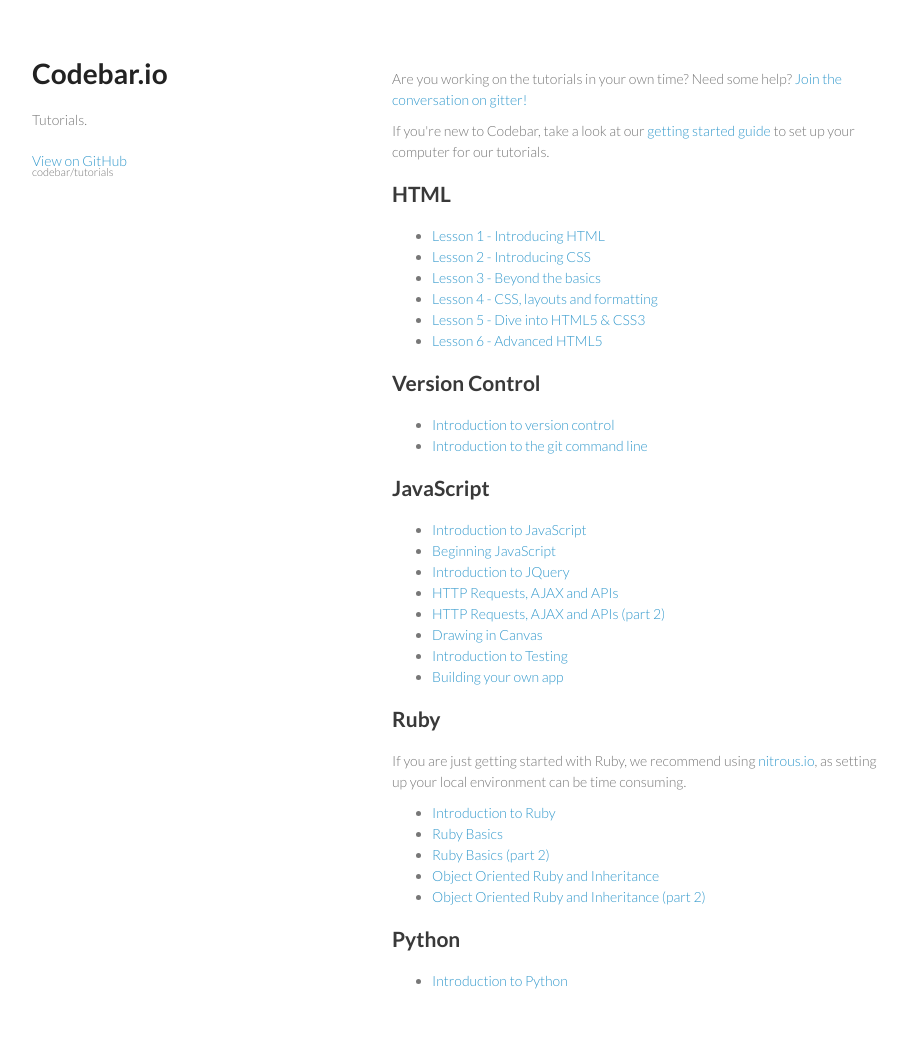
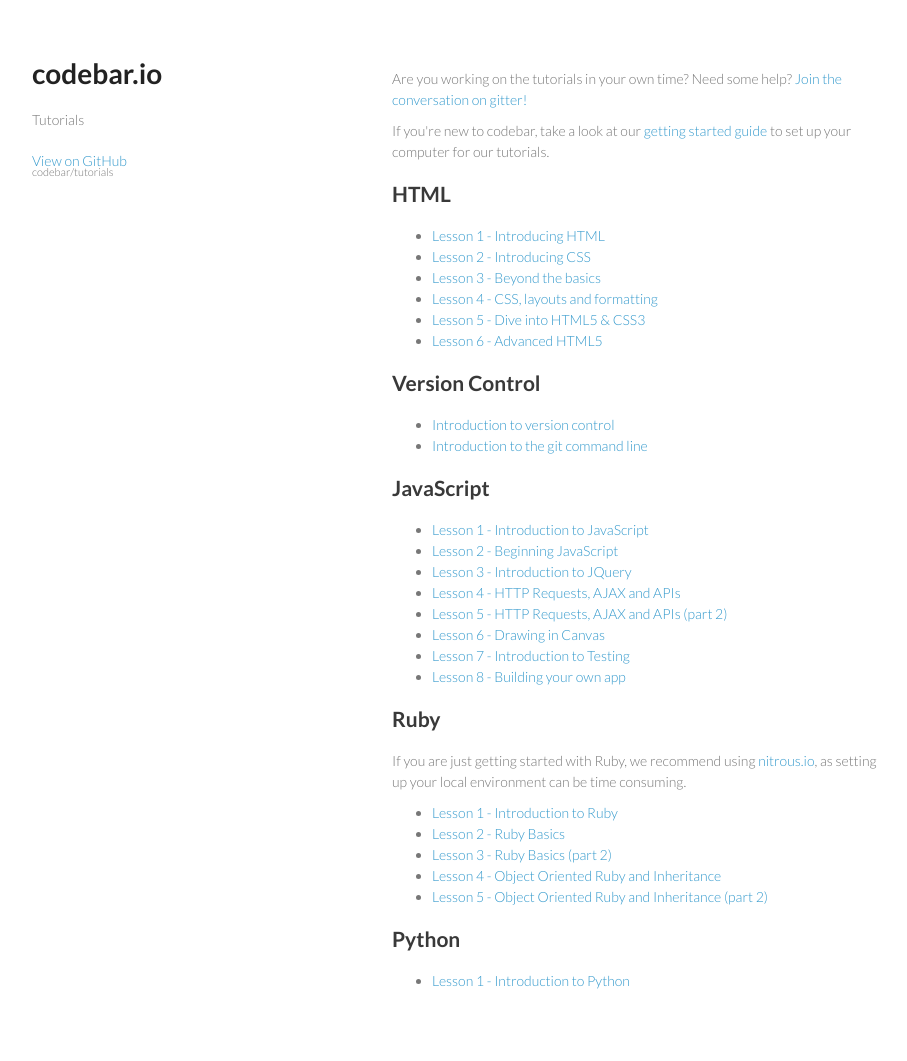
Before and after one commit to codebar/tutorials, a Jekyll site: the page index.html, which Jekyll copies as it is, in a window 1280 px wide. Shown: the whole page, without its empty margins (178-1085 px from the left). Built offline with Jekyll 4.4.1, drawn with Linux system fonts in a browser that asks for light colours; Markdown is read by kramdown in place of the engine named in the settings.

Commit message:
adding lesson numbers to js, ruby, python tutorials so it's easier to identify them and pair people up

```diff
--- a/index.html
+++ b/index.html
@@ -3,7 +3,7 @@
   <head>
     <meta charset="utf-8">
     <meta http-equiv="X-UA-Compatible" content="chrome=1">
-    <title>Codebar.io - Tutorials by codebar</title>
+    <title>codebar.io - Tutorials by codebar</title>
 
     <link rel="stylesheet" href="stylesheets/styles.css">
     <link rel="stylesheet" href="stylesheets/custom.css">
@@ -16,15 +16,15 @@
   <body>
     <div class="wrapper">
       <header>
-        <h1>Codebar.io</h1>
-        <p>Tutorials.</p>
+        <h1>codebar.io</h1>
+        <p>Tutorials</p>
 
         <p class="view"><a href="https://github.com/codebar/tutorials">View on GitHub <small>codebar/tutorials</small></a></p>
       </header>
       <section>
         <p class="lead">Are you working on the tutorials in your own time? Need some help? <a href="https://gitter.im/codebar/tutorials">Join the conversation on gitter!</a></p>
 
-        <p>If you're new to Codebar, take a look at our <a href="general/setup/tutorial.html">getting started guide</a> to set up your computer for our tutorials.</p>
+        <p>If you're new to codebar, take a look at our <a href="general/setup/tutorial.html">getting started guide</a> to set up your computer for our tutorials.</p>
 
           <h2>HTML</h2>
           <ul>
@@ -32,7 +32,7 @@
             <li><a href="html/lesson2/tutorial.html">Lesson 2 - Introducing CSS</a></li>
             <li><a href="html/lesson3/tutorial.html">Lesson 3 - Beyond the basics</a></li>
             <li><a href="html/lesson4/tutorial.html">Lesson 4 - CSS, layouts and formatting</a></li>
-            <li><a href="html/lesson5/tutorial.html">Lesson 5 - Dive into HTML5 & CSS3</a></li>
+            <li><a href="html/lesson5/tutorial.html">Lesson 5 - Dive into HTML5 &amp; CSS3</a></li>
             <li><a href="html/lesson6/tutorial.html">Lesson 6 - Advanced HTML5</a></li>
           </ul>
 
@@ -44,14 +44,14 @@
 
           <h2>JavaScript</h2>
           <ul>
-            <li><a href="js/lesson1/tutorial.html">Introduction to JavaScript</a></li>
-            <li><a href="js/lesson2/tutorial.html">Beginning JavaScript</a></li>
-            <li><a href="js/lesson3/tutorial.html">Introduction to JQuery</a></li>
-            <li><a href="js/lesson4/tutorial.html">HTTP Requests, AJAX and APIs</a></li>
-            <li><a href="js/lesson5/tutorial.html">HTTP Requests, AJAX and APIs (part 2)</a></li>
-            <li><a href="js/lesson6/tutorial.html">Drawing in Canvas</a></li>
-            <li><a href="js/lesson7/tutorial.html">Introduction to Testing</a></li>
-            <li><a href="js/lesson8/tutorial.html">Building your own app</a></li>
+            <li><a href="js/lesson1/tutorial.html">Lesson 1 - Introduction to JavaScript</a></li>
+            <li><a href="js/lesson2/tutorial.html">Lesson 2 - Beginning JavaScript</a></li>
+            <li><a href="js/lesson3/tutorial.html">Lesson 3 - Introduction to JQuery</a></li>
+            <li><a href="js/lesson4/tutorial.html">Lesson 4 - HTTP Requests, AJAX and APIs</a></li>
+            <li><a href="js/lesson5/tutorial.html">Lesson 5 - HTTP Requests, AJAX and APIs (part 2)</a></li>
+            <li><a href="js/lesson6/tutorial.html">Lesson 6 - Drawing in Canvas</a></li>
+            <li><a href="js/lesson7/tutorial.html">Lesson 7 - Introduction to Testing</a></li>
+            <li><a href="js/lesson8/tutorial.html">Lesson 8 - Building your own app</a></li>
           </ul>
 
           <h2>Ruby</h2>
@@ -59,17 +59,17 @@
           <p class="lead">If you are just getting started with Ruby, we recommend using <a href="http://nitrous.io">nitrous.io</a>, as setting up your local environment can be time consuming.</p>
 
           <ul>
-            <li><a href="ruby/lesson1/tutorial.html">Introduction to Ruby</a></li>
-            <li><a href="ruby/lesson2/tutorial.html">Ruby Basics</a></li>
-            <li><a href="ruby/lesson3/tutorial.html">Ruby Basics (part 2)</a></li>
-            <li><a href="ruby/lesson4/tutorial.html">Object Oriented Ruby and Inheritance</a></li>
-            <li><a href="ruby/lesson5/tutorial.html">Object Oriented Ruby and Inheritance (part 2)</a></li>
+            <li><a href="ruby/lesson1/tutorial.html">Lesson 1 - Introduction to Ruby</a></li>
+            <li><a href="ruby/lesson2/tutorial.html">Lesson 2 - Ruby Basics</a></li>
+            <li><a href="ruby/lesson3/tutorial.html">Lesson 3 - Ruby Basics (part 2)</a></li>
+            <li><a href="ruby/lesson4/tutorial.html">Lesson 4 - Object Oriented Ruby and Inheritance</a></li>
+            <li><a href="ruby/lesson5/tutorial.html">Lesson 5 - Object Oriented Ruby and Inheritance (part 2)</a></li>
           </ul>
 
           <h2>Python</h2>
 
           <ul>
-            <li><a href="python/lesson1/tutorial.html">Introduction to Python</a></li>
+            <li><a href="python/lesson1/tutorial.html">Lesson 1 - Introduction to Python</a></li>
           </ul>
           </section>
           <footer>
```
